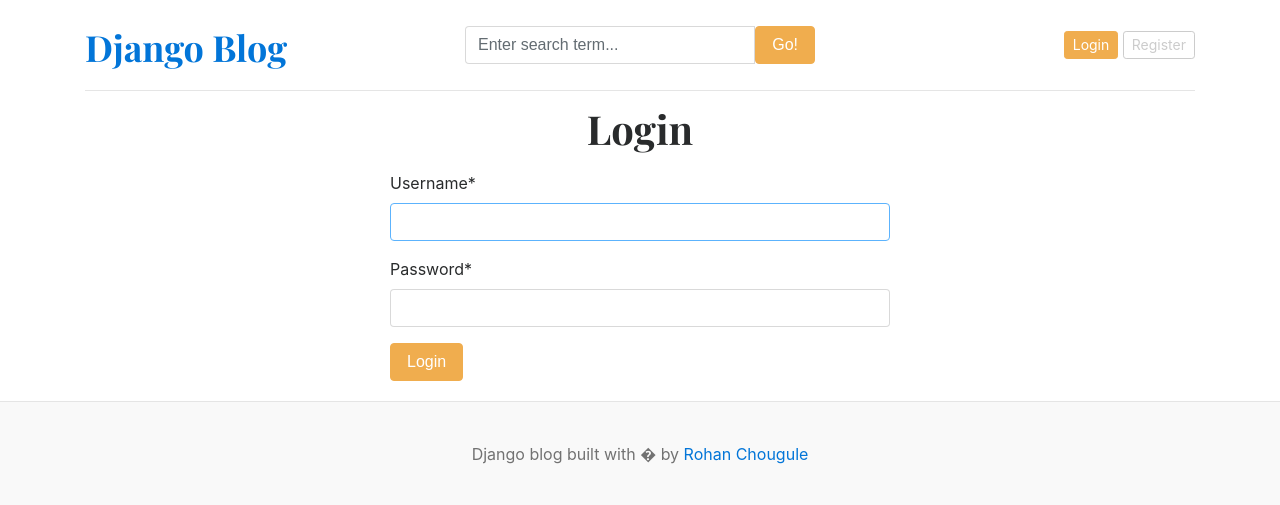
After one commit to rvchougule/blog-django, a Django app: page /login/ in a window 1280 px wide. The commit adds this page. Shown: the top 505 px of the page. Run offline with Django 5.2, Linux system fonts and the light colour scheme; data that the repository does not hold is empty; some libraries are stand-ins or nearby versions.

Commit message:
Login and registration done

```diff
--- a/blog_main/blog_main/settings.py
+++ b/blog_main/blog_main/settings.py
@@ -39,6 +39,8 @@ INSTALLED_APPS = [
     "django.contrib.messages",
     "django.contrib.staticfiles",
     "blogs",
+    'crispy_forms',
+    "crispy_bootstrap5",
 ]
 
 MIDDLEWARE = [
@@ -128,3 +130,7 @@ STATIC_ROOT = os.path.join(BASE_DIR, 'staticfiles')
 
 MEDIA_URL = '/media/'
 MEDIA_ROOT = os.path.join(BASE_DIR, 'media')
+
+CRISPY_ALLOWED_TEMPLATE_PACKS = "bootstrap5"
+
+CRISPY_TEMPLATE_PACK = "bootstrap5"
--- a/blog_main/blog_main/urls.py
+++ b/blog_main/blog_main/urls.py
@@ -17,16 +17,20 @@ Including another URLconf
 
 from django.contrib import admin
 from django.urls import path,include
-from .views import home
+from .views import home,register,login_view,logout_view
 
 from django.conf import settings
 from django.conf.urls.static import static
 from blogs import views as blog_views
 
+
 urlpatterns = [
     path("admin/", admin.site.urls),
     path("",home,name="home"),
     path("category/",include("blogs.urls")),
-    path("<slug:slug>/",blog_views.blog_page,name="blog_page"),
-    path("blog/search",blog_views.blog_search,name="search"),
+    path("blogs/<slug:slug>/",blog_views.blog_page,name="blog_page"),
+    path("blog/search/",blog_views.blog_search,name="search"),
+    path("register/",register,name="register"),
+    path("login/",login_view,name="login"),
+    path("logout/",logout_view,name="logout"),
 ] + static(settings.MEDIA_URL, document_root=settings.MEDIA_ROOT)
--- a/blog_main/blog_main/views.py
+++ b/blog_main/blog_main/views.py
@@ -1,5 +1,8 @@
-from django.shortcuts import render
+from django.shortcuts import render,redirect
 from blogs.models import Blog, Category
+from .forms import RegistrationForm
+from django.contrib.auth.forms import AuthenticationForm
+from django.contrib import auth
 
 def home(request):
 
@@ -12,3 +15,45 @@ def home(request):
         'posts':posts
         }
     return render(request, 'home.html', context)
+
+
+def register(request):
+    if request.method == "POST":
+        form = RegistrationForm(request.POST)
+        if form.is_valid():
+            form.save()
+            return redirect('register')
+    else:
+        form = RegistrationForm()
+
+    context = {
+        'form':form
+    }
+    return render(request, 'register.html',context)
+
+def login_view(request):
+
+    if request.method == "POST":
+        form = AuthenticationForm(request, request.POST)
+
+        if form.is_valid():
+            username = form.cleaned_data.get('username')
+            password = form.cleaned_data.get('password')
+
+            user = auth.authenticate(username=username,password=password)
+
+            if user is not None:
+                auth.login(request,user)
+                return redirect('home')
+    else:
+        form = AuthenticationForm()
+
+    context = {
+        'form':form
+    }
+
+    return render(request, 'login.html',context)
+
+def logout_view(request):
+    auth.logout(request)
+    return redirect('home')
--- a/blog_main/templates/base.html
+++ b/blog_main/templates/base.html
@@ -47,10 +47,26 @@
             </form>
           </div>
           <!--Search box start-->
+
+          {% if not user.is_authenticated %}
           <div class="col-4 d-flex justify-content-end align-items-center">
-            <a class="btn btn-sm btn-warning" href="#">Login</a> &nbsp;
-            <a class="btn btn-sm btn-outline-secondary" href="#">Register</a>
+            <a class="btn btn-sm btn-warning" href="{% url 'login' %}">Login</a>
+            &nbsp;
+            <a
+              class="btn btn-sm btn-outline-secondary"
+              href="{% url 'register'%}"
+            >
+              Register
+            </a>
           </div>
+          {% else %}
+          <div class="col-4 d-flex justify-content-end align-items-center">
+            <span class="mr-2">Hello, {{user.username}}</span>
+            <a class="btn btn-sm btn-warning" href="{% url 'logout' %}"
+              >Logout</a
+            >
+          </div>
+          {% endif %}
         </div>
       </header>
       <!--Header End-->
--- /dev/null
+++ b/blog_main/templates/login.html
@@ -0,0 +1,15 @@
+{% extends "base.html" %} {% block content %}
+
+<h1 class="text-center">Login</h1>
+
+{% load crispy_forms_tags %}
+<form
+  action="{% url 'login' %}"
+  method="POST"
+  class="mx-auto"
+  style="max-width: 500px; margin-block: 20px"
+>
+  {% csrf_token %} {{form.non_field_errors | crispy}} {{ form|crispy }}
+  <button type="submit" class="btn btn-warning align-self-end">Login</button>
+  {% endblock content %}
+</form>
```
Also changed, not shown: blog_main/blog_main/forms.py (added, +7 -0 lines), blog_main/templates/register.html (added, +14 -0 lines).
